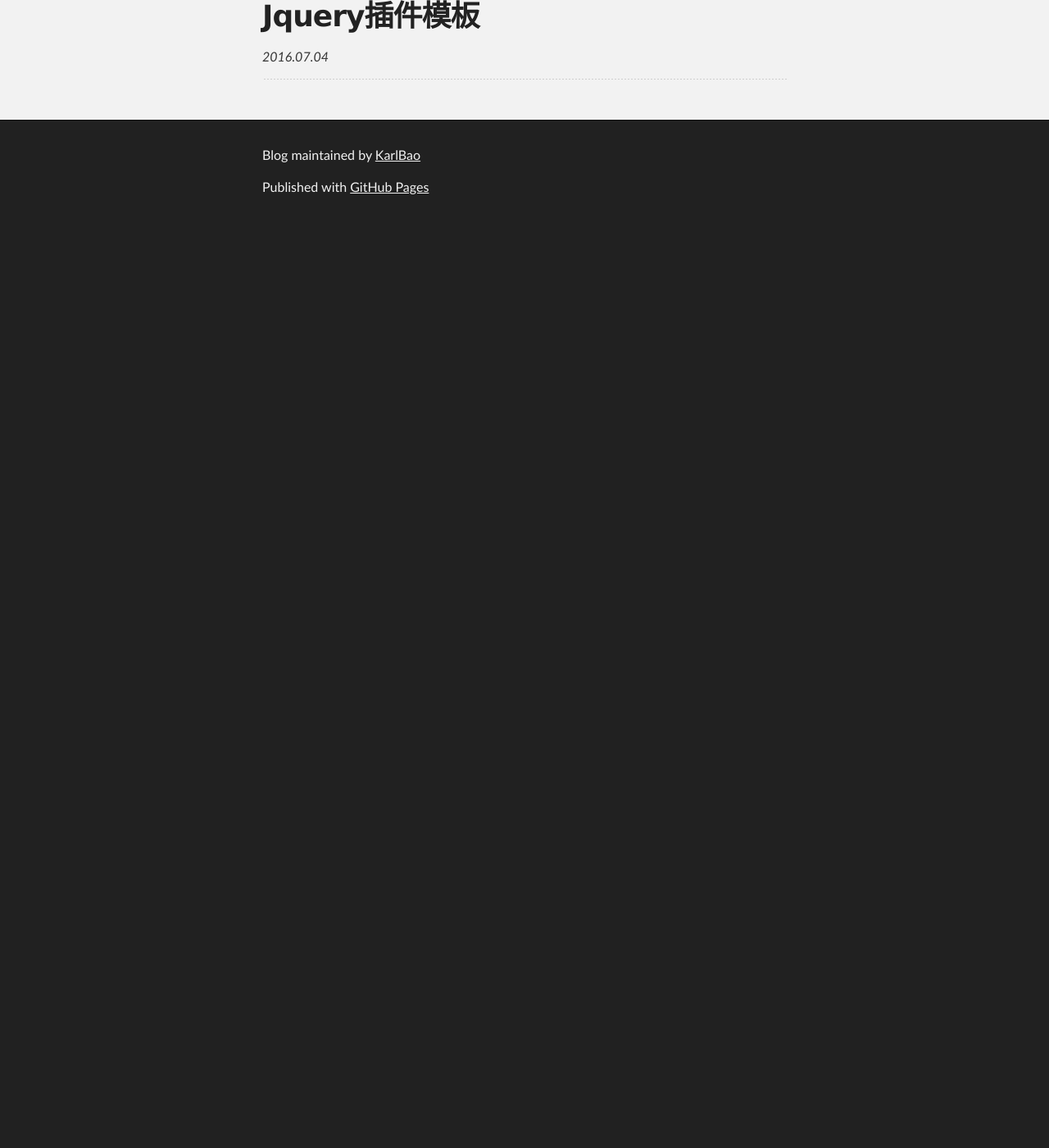
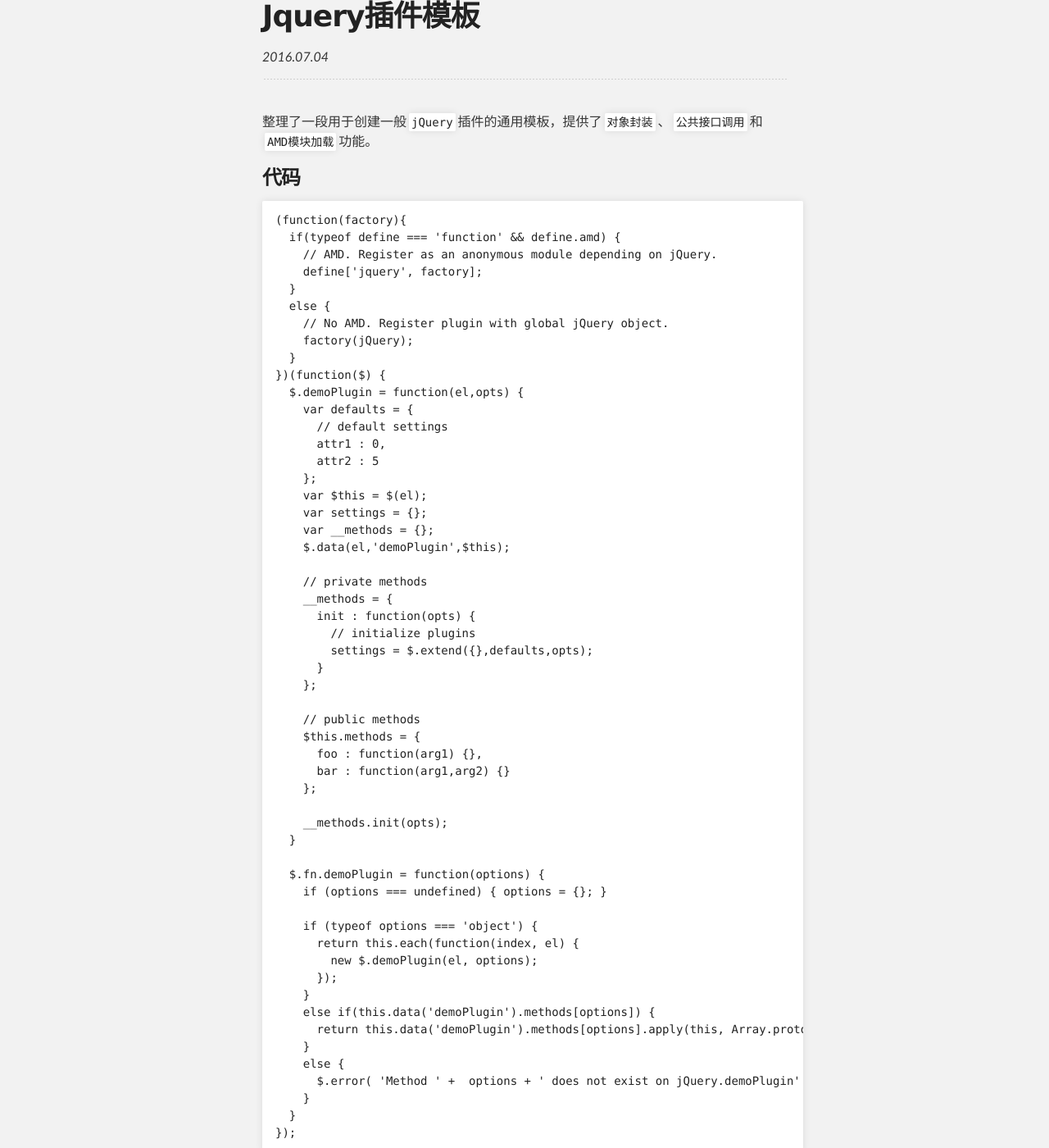
Before and after one commit to KarlBao/Blog, a Jekyll site: the page built from _posts/2016-07-04-jQuery插件模板.md, in a window 1280 px wide and 1400 px high, scrolled down 231 px. Shown: the whole window at 82% size. Built offline with Jekyll 4.4.1, drawn with Linux system fonts in a browser that asks for light colours; before the commit the page ends 900 px from its top, so only the background shows below that; some of the changed text lies outside the part shown.

Commit message:
jQuery template

````diff
--- a/_posts/2016-07-04-jQuery插件模板.md
+++ b/_posts/2016-07-04-jQuery插件模板.md
@@ -1,3 +1,101 @@
 ---
 layout: default_post
 ---
+
+整理了一段用于创建一般`jQuery`插件的通用模板，提供了`对象封装`、`公共接口调用`和`AMD模块加载`功能。
+
+
+### 代码
+
+```javascript
+(function(factory){
+  if(typeof define === 'function' && define.amd) {
+    // AMD. Register as an anonymous module depending on jQuery.
+    define['jquery', factory];
+  }
+  else {
+    // No AMD. Register plugin with global jQuery object.
+    factory(jQuery);
+  }
+})(function($) {
+  $.demoPlugin = function(el,opts) {
+    var defaults = {
+      // default settings
+      attr1 : 0,
+      attr2 : 5
+    };
+    var $this = $(el);
+    var settings = {};
+    var __methods = {};
+    $.data(el,'demoPlugin',$this);
+
+    // private methods
+    __methods = {
+      init : function(opts) {
+        // initialize plugins
+        settings = $.extend({},defaults,opts);
+      }
+    };
+
+    // public methods
+    $this.methods = {
+      foo : function(arg1) {},
+      bar : function(arg1,arg2) {}
+    };
+
+    __methods.init(opts);
+  }
+
+  $.fn.demoPlugin = function(options) {
+    if (options === undefined) { options = {}; }
+
+    if (typeof options === 'object') {
+      return this.each(function(index, el) {
+        new $.demoPlugin(el, options);
+      });
+    }
+    else if(this.data('demoPlugin').methods[options]) {
+      return this.data('demoPlugin').methods[options].apply(this, Array.prototype.slice.call( arguments, 1 ));
+    }
+    else {
+      $.error( 'Method ' +  options + ' does not exist on jQuery.demoPlugin' );
+    }
+  }
+});
+```
+
+### 使用
+
+使用默认设置初始化插件：
+
+```javascript
+$selector.demoPlugin();
+```
+
+
+使用自定义设置(`options`)初始化插件：
+
+```javascript
+$selector.demoPlugin({ attr1:2 });
+```
+
+以上代码初始化插件并将默认值`attr1 = 0`覆盖。
+
+
+在插件初始化之后，调用此插件的公共方法`foo`：
+
+```javascript
+$selector.demoPlugin('foo');
+```
+
+如果调用的公共方法需要传入参数，则将参数值随方法名之后传入：
+
+```javascript
+$selector.demoPlugin('foo','arg1');
+```
+
+以上代码调用公共方法`foo`，并传入参数arg1。
+
+### 地址
+
+如果对此插件有任何改进或建议， 可以到[这里](https://gist.github.com/KarlBao/e46b5da8e767a7fe858398254744727d)留言。
````
